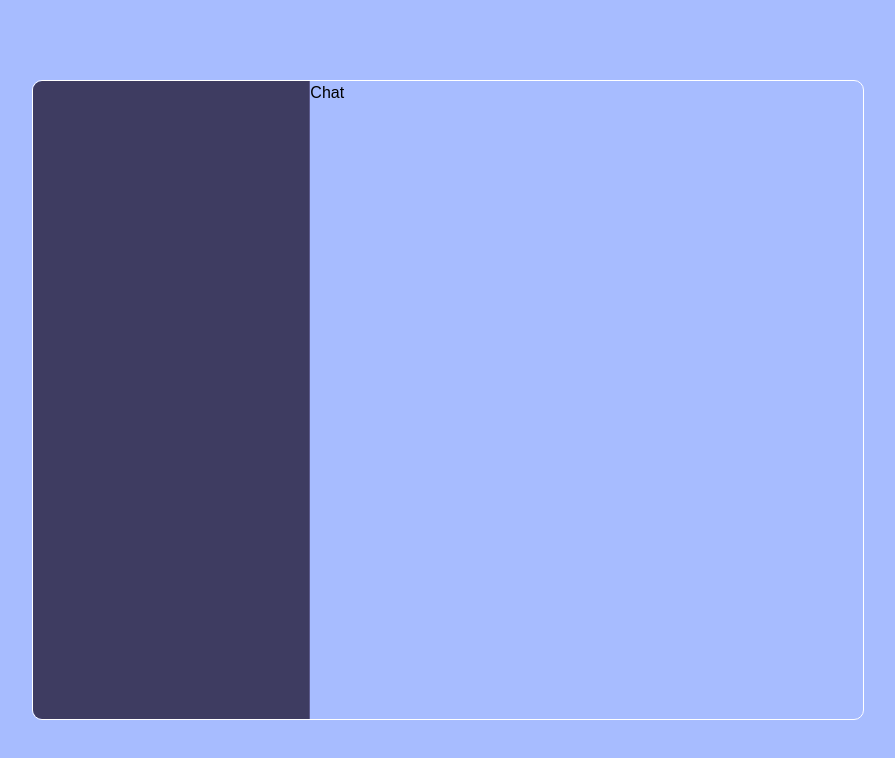
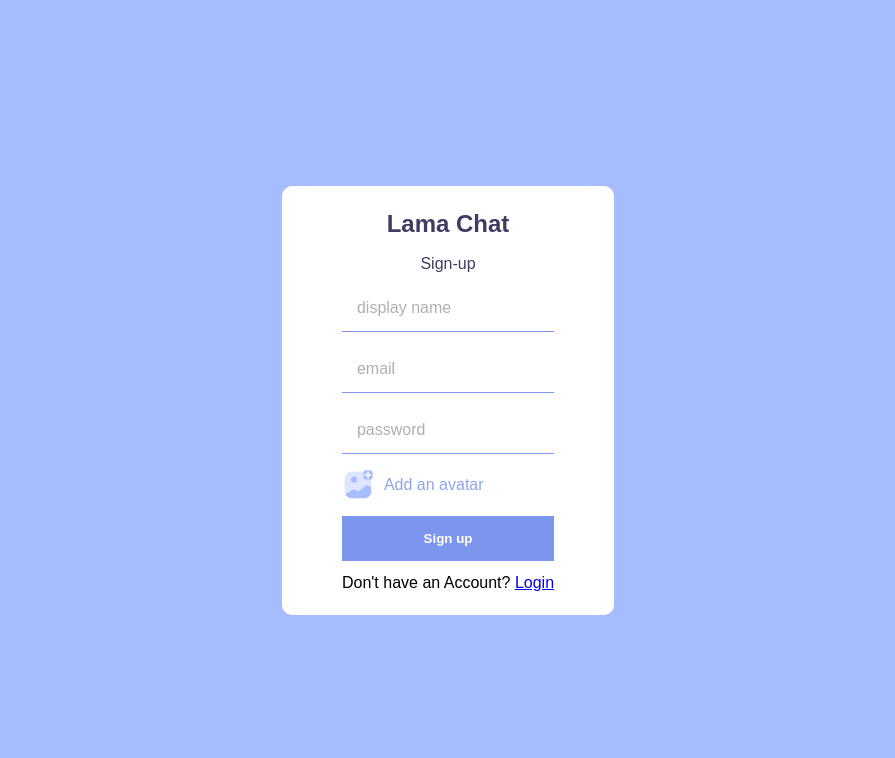
Before and after one commit to thamesh0/dope-chat, a React (Vite) app: page / in a window 1280 px wide. Shown: the top 758 px of the page, without its empty margins (192-1087 px from the left). Built offline with nearby package versions, Linux system fonts and the light colour scheme.

Commit message:
Login & signup styling

```diff
--- a/src/css/style.scss
+++ b/src/css/style.scss
@@ -22,24 +22,21 @@
 }
 
 .wrapper {
-
     height: 100vh;
     display: flex;
     align-items: center;
     justify-content: center;
     background: var(--clr-accent);
 
-}
 
     .form {
-    gap: 10px;
         display: flex;
+        flex-direction: column;
         text-align: center;
-    padding: 20px 90px;
         border-radius: 10px;
         background: white;
-    flex-direction: column;
-
+        padding: 20px 60px;
+        gap: 10px;
         &__title{
             color: var(--clr-neutral);
             font-size: 1em;
@@ -51,25 +48,27 @@
             font-size: 24px;
         }
 
-    form {
-        gap: 15px;
+        &__input {
             display: flex;
             flex-direction: column;
+            gap: 15px;
             input {
                 border:none;
                 padding: 15px;
                 border-bottom: 1px solid var(--clr-primary);
                 &::placeholder {
                     font-size: 16px;
+                    text-align: start;
                     color: var(--clr-gray);
                 }
             }
 
-        .file--input {
+        }
+        .file__input {
             display: none;
         }
 
-        .file--label {
+        .file__label {
             display: flex;
             align-items: center;
             font-size: 16px;
@@ -85,7 +84,7 @@
             font-weight: bold;
             color:white;
             border: none;
-            padding: 10px;
+            padding: 15px;
             cursor: pointer;
         }
     }
--- a/src/pages/login.jsx
+++ b/src/pages/login.jsx
@@ -7,7 +7,7 @@ export const Login = () => {
         <div className="form">
           <span className="form__logo">Lama Chat</span>
           <span className="form__title">Sign-up</span>
-          <form action="">
+          <form className="form__input" ction="">
             {/* Textfields */}
             <input type="email" placeholder="email" />
             <input type="password" placeholder="password" />
--- a/src/pages/signup.jsx
+++ b/src/pages/signup.jsx
@@ -3,25 +3,29 @@ import { Link } from "react-router-dom";
 import addAvatar from "../assets/addAvatar.png";
 export const Signup = () => {
   return (
-    <div>
     <div className="wrapper">
       <div className="form">
         <span className="form__logo">Lama Chat</span>
         <span className="form__title">Sign-up</span>
-          <form action="">
+
+        <form className="form__input" action="">
           {/* Textfields */}
           <input type="text" placeholder="display name" />
           <input type="email" placeholder="email" />
           <input type="password" placeholder="password" />
-            {/* Choose a file */}
-            <input id="file" type="file" className="file--input" />
-            <label className="file--label" htmlFor="file">
+
+          {/* file Input */}
+          <input className="file__input" id="file" type="file" />
+          <label className="file__label" htmlFor="file">
             <img src={addAvatar} alt="Add an Avatar" />
             <span>Add an avatar</span>
           </label>
+
           {/* Sign-up Button */}
           <button>Sign up</button>
         </form>
+
+        {/* Switch to Login */}
         <p className="form__switch">
           Don't have an Account?{" "}
           <Link className="switch__link" to="/log-in">
@@ -30,6 +34,5 @@ export const Signup = () => {
         </p>
       </div>
     </div>
-    </div>
   );
 };
--- a/src/utlis/CheckAuth.jsx
+++ b/src/utlis/CheckAuth.jsx
@@ -2,6 +2,6 @@ import React from "react";
 import { Signup } from "../pages/signup";
 import { Homepage } from "../pages/homepage";
 export const CheckAuth = () => {
-  let isSignedIn = true;
+  let isSignedIn = false;
   return isSignedIn ? <Homepage /> : <Signup />;
 };
```
Lines whose indentation alone changed are shown as unchanged.
